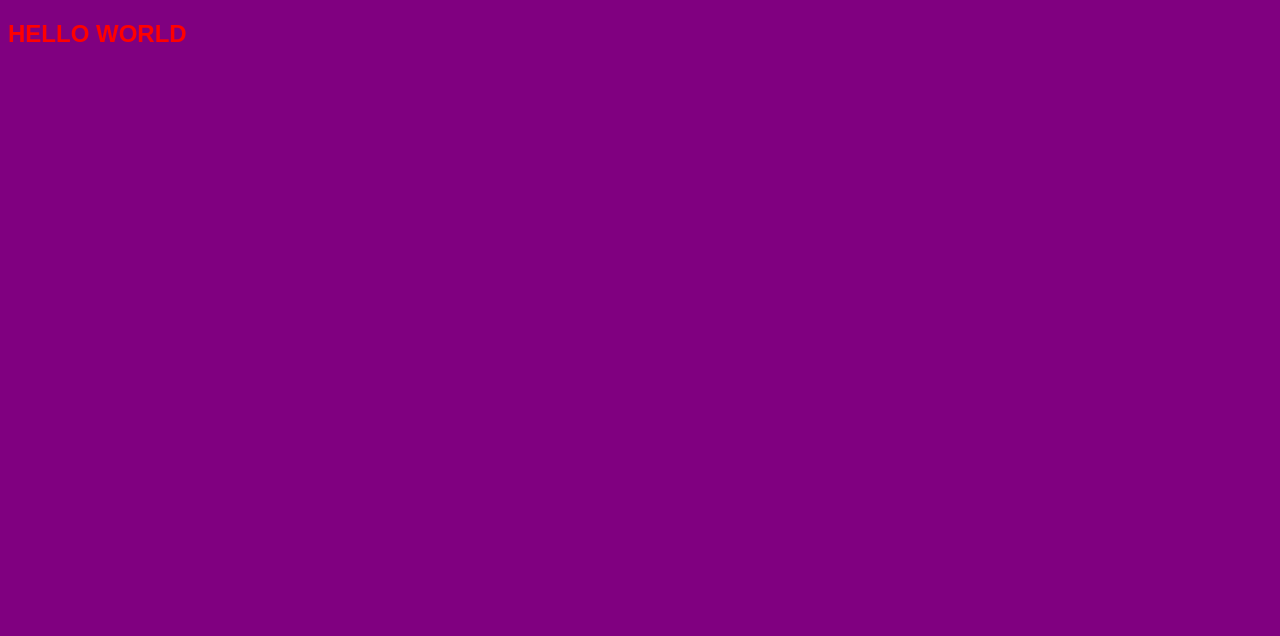
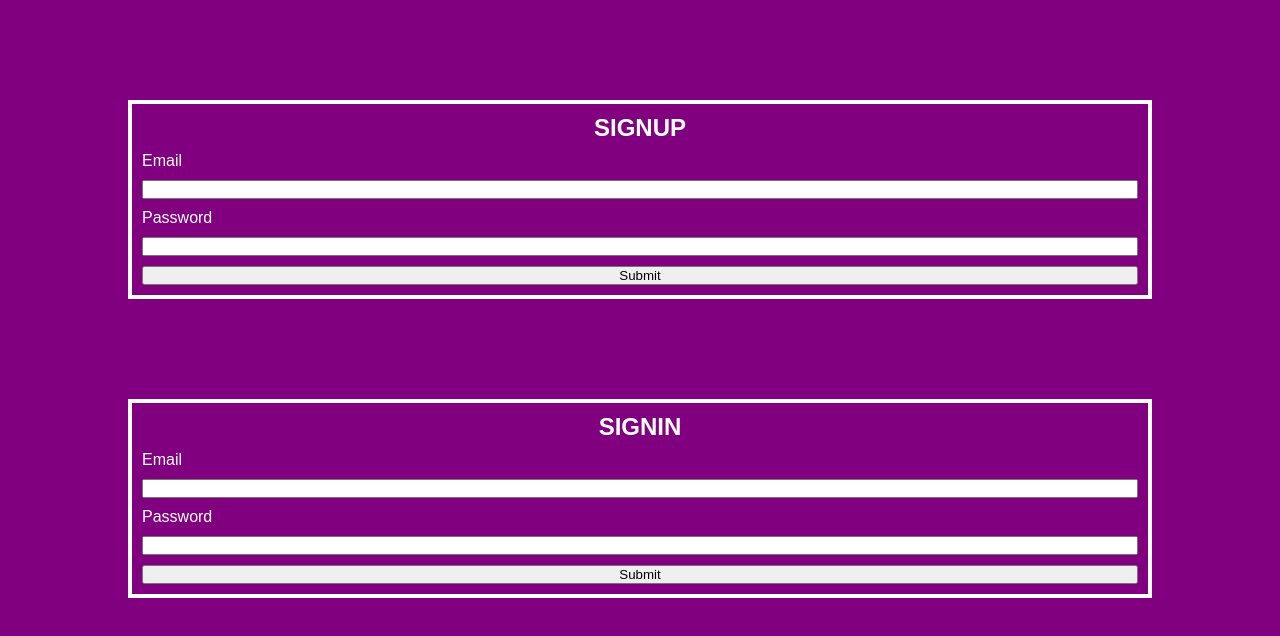
Before and after one commit to dasgauranga2/Pixel-Center, a React (Create React App) app: page / in a window 1280 px wide. Shown: the top 636 px of the page. Built offline with nearby package versions, Linux system fonts and the light colour scheme.

Commit message:
Basic user authentication

```diff
--- a/package.json
+++ b/package.json
@@ -6,6 +6,7 @@
     "@testing-library/jest-dom": "^5.16.4",
     "@testing-library/react": "^13.3.0",
     "@testing-library/user-event": "^13.5.0",
+    "firebase": "^9.9.1",
     "react": "^18.2.0",
     "react-dom": "^18.2.0",
     "react-scripts": "5.0.1",
--- a/src/App.js
+++ b/src/App.js
@@ -1,13 +1,50 @@
 import React from 'react';
+import { getAuth,createUserWithEmailAndPassword,signInWithEmailAndPassword } from 'firebase/auth';
 // import the components
-import Header from './components/Header';
+import AuthForm from './components/AuthForm';
+import { auth } from './firebase-config';
 
 function App() {
-    return <>
-		{/* render a component and */}
-		{/* use props to pass data to the component  */}
-		<Header text='HELLO WORLD' />
-	</>
+
+	// function for user authentication
+	function auth_user(header,email,password) {
+		// user signup
+		if (header === "SIGNUP") {
+			// create a new user using email and password
+			createUserWithEmailAndPassword(auth, email, password)
+				.then((userCredential) => {
+					// signed in user
+					const user = userCredential.user;
+					console.log(user);
+				})
+				.catch((error) => {
+					const errorCode = error.code;
+					const errorMessage = error.message;
+					console.log(errorMessage);
+				});
+		} // user signin
+		else if (header === "SIGNIN") {
+			signInWithEmailAndPassword(auth, email, password)
+				.then((userCredential) => {
+					// signed in user
+					const user = userCredential.user;
+					console.log(user);
+				})
+				.catch((error) => {
+					const errorCode = error.code;
+					const errorMessage = error.message;
+					console.log(errorMessage);
+				});
+		}
+	}
+
+    return <React.Fragment>
+		{/* component for user signup */}
+		<AuthForm header="SIGNUP" auth={auth_user} />
+
+		{/* component for user signin */}
+		<AuthForm header="SIGNIN" auth={auth_user} />
+	</React.Fragment>
 }
 
 export default App;
--- /dev/null
+++ b/src/components/AuthForm.js
@@ -0,0 +1,35 @@
+import React, { useRef } from 'react';
+import PropTypes from 'prop-types';
+
+// create a functional component
+// the component takes the props as parameter
+function AuthForm(props) {
+    // create ref for email and password
+    const email_ref = useRef(null);
+    const password_ref = useRef(null);
+
+    return <form className='auth-form'>
+        <h2>{props.header}</h2>
+        <p>Email</p>
+        <input type="text" ref={email_ref} />
+        <p>Password</p>
+        <input type="text" ref={password_ref} />
+        {/* submit button */}
+        <input type="submit" onClick={(event) => {
+            event.preventDefault();
+            props.auth(props.header,email_ref.current.value,password_ref.current.value);
+        }} />
+    </form>
+}
+
+// // default values for props if no data is given
+// Header.defaultProps = {
+//     text: 'DEFAULT'
+// };
+
+// // define the type of data for each prop
+// Header.propTypes = {
+//     text: PropTypes.string.isRequired
+// };
+
+export default AuthForm;
--- a/src/components/Header.js
+++ /dev/null
@@ -1,24 +0,0 @@
-import React from 'react';
-import PropTypes from 'prop-types';
-
-// create a functional component
-// the component takes the props as parameter
-function Header(props) {
-    return <header>
-        {/* access data passed to the component using props */}
-        {/* add css styling using the 'style' attribute */}
-        <h2 style={{color:'red'}}>{ props.text }</h2>
-    </header>
-}
-
-// default values for props if no data is given
-Header.defaultProps = {
-    text: 'DEFAULT'
-};
-
-// define the type of data for each prop
-Header.propTypes = {
-    text: PropTypes.string.isRequired
-};
-
-export default Header;
--- /dev/null
+++ b/src/firebase-config.js
@@ -0,0 +1,19 @@
+import { initializeApp } from "firebase/app";
+import { getAuth } from "firebase/auth";
+
+// firebase configuration
+const firebaseConfig = {
+    apiKey: "AIzaSyCF-rX4GL0hjOIKCVJ2aCryXakyxv2EoXM",
+    authDomain: "pixel-center-2a22f.firebaseapp.com",
+    projectId: "pixel-center-2a22f",
+    storageBucket: "pixel-center-2a22f.appspot.com",
+    messagingSenderId: "730859832018",
+    appId: "1:730859832018:web:51a36ccfd99e4fefbea30b",
+    measurementId: "G-1GKNG0ML15"
+};
+
+// initialize firebase
+const app = initializeApp(firebaseConfig);
+
+// initialize firebase database
+export const auth = getAuth(app);
--- a/src/index.css
+++ b/src/index.css
@@ -1,6 +1,28 @@
+
+* {
+    margin: 0;
+    padding: 0;
+    box-sizing: border-box;
+}
 
 body {
     background-color: purple;
     color: white;
     font-family: Arial, Helvetica, sans-serif;
 }
+
+/* AUTHENTICATION FORM */
+.auth-form {
+    display: flex;
+    flex-direction: column;
+    width: 80%;
+    margin: 100px auto;
+    gap: 10px;
+    padding: 10px;
+    border: 4px solid white;
+}
+
+.auth-form h2 {
+    text-align: center;
+    /* border: 4px solid white; */
+}
```
Also changed, not shown: 1 other file (tests, documents, lock files or other folders).
